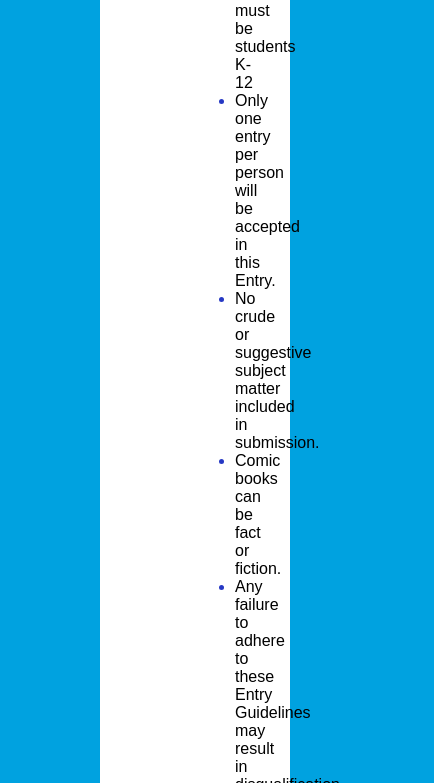
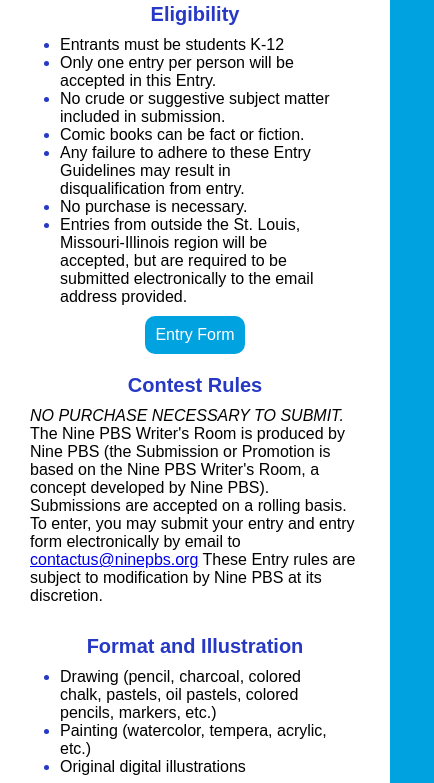
Before and after one commit to ComicalWheel543/pbs-website, a plain HTML site: page index.html in a window 390 px wide. Shown: the part 102-885 px from the top of the page, 434 px wide, since content can reach past the window. Drawn offline with Linux system fonts and the light colour scheme.

Commit message:
added rwd #OB

```diff
--- a/index.html
+++ b/index.html
@@ -52,7 +52,7 @@
                     <em>NO PURCHASE NECESSARY TO SUBMIT.</em> The Nine PBS Writer's Room is produced by
                     Nine PBS (the Submission or Promotion is based on the Nine PBS Writer's Room, a concept
                     developed by Nine PBS). Submissions are accepted on a rolling basis. To enter, you may submit
-                    your entry and entry form electronically by email to contactus@ninepbs.org These Entry rules
+                    your entry and entry form electronically by email to <a href="mailto:contactus@ninepbs.org">contactus@ninepbs.org</a> These Entry rules
                     are subject to modification by Nine PBS at its discretion.
                 </p>
             </section>
--- a/styles.css
+++ b/styles.css
@@ -14,8 +14,9 @@ html {
 
 /*Body styles*/
 body{
-    margin: 0px 100px ;
+    width: 80%;
     background-color: white;
+    margin: 0 auto;
     padding: 0px 50px;
 }
 
@@ -123,8 +124,41 @@ aside{
 }
 footer img{
     width: 35%;
-    height: 80px;
+    height: 30%;
     padding-bottom: 5px;
     margin-top: 3%;
 
 }
+
+@media screen and (max-width: 480px) {
+    body {
+        width: 100%;
+        padding: 0;
+    }
+
+    aside {
+        float: none;
+        width: 100%;
+    }
+
+    #resources {
+        margin: 0 auto;
+    }
+
+    img {
+        margin-top: -10px;
+    }
+
+    button, #formButton {
+        padding: 10px;
+    }
+
+    h2 {
+        text-align: center;
+        margin-top: 20px;
+    }
+
+    #eligibility {
+        margin-top: -20px;
+    }
+}
```
